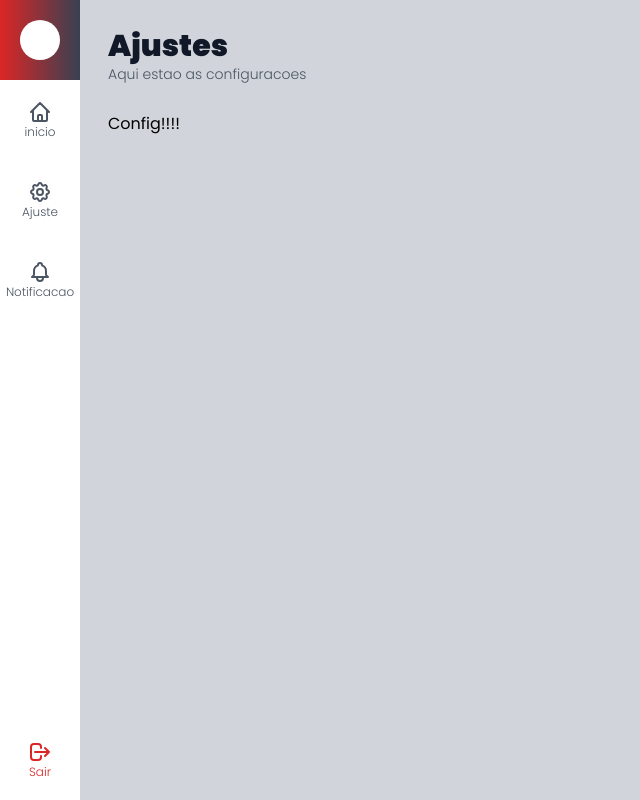
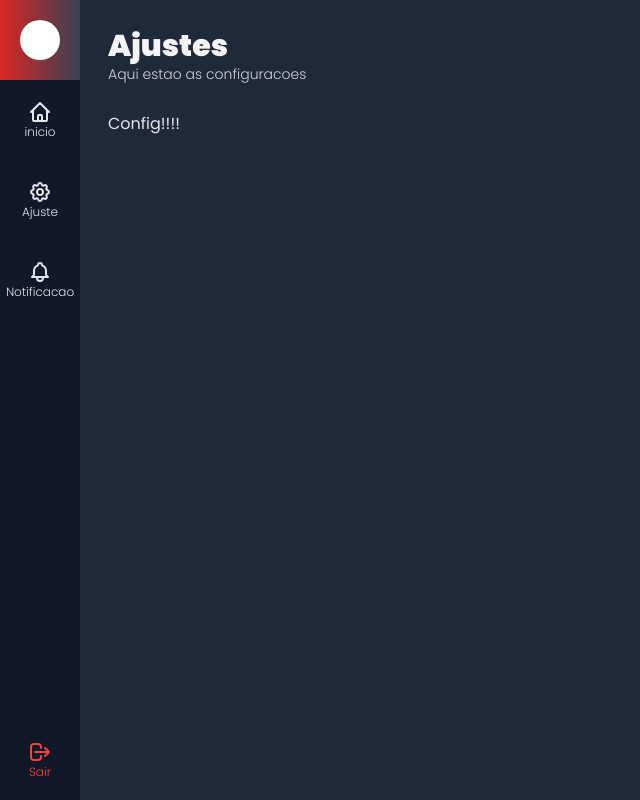
Before and after one commit to rafaelccorrea/template-login-ReactJs-NextJs, a Next.js app: page /ajustes in a window 1280 px wide. Shown: the whole page, without its empty margins (0-640 px from the left). Built offline with nearby package versions, Linux system fonts and the light colour scheme.

Commit message:
Modo dark

```diff
--- a/src/components/template/Conteudo.tsx
+++ b/src/components/template/Conteudo.tsx
@@ -5,7 +5,10 @@ interface ConteudoProps{
 export default function Conteudo(props: ConteudoProps){
     return (
         <div
-            className={`flex flex-col mt-7`}
+            className={`
+            flex flex-col mt-7
+            dark:text-gray-200
+            `}
         >
             {props.children}
         </div>
--- a/src/components/template/Layout.tsx
+++ b/src/components/template/Layout.tsx
@@ -10,7 +10,7 @@ interface LayoutProps{
 
 export default function Layout(props: LayoutProps){
     return (
-        <div className={`flex h-screen w-screen`}>
+        <div className={` dark flex h-screen w-screen`}>
             <MenuLateral/>
             <div className={`
                 flex w-full p-7 flex-col
--- a/src/components/template/MenuItem.tsx
+++ b/src/components/template/MenuItem.tsx
@@ -13,7 +13,7 @@ export default function MenuItem(props: MenuItemProps){
         return (
             <a className={`
                 flex flex-col justify-center items-center
-                h-20 w-20 text-gray-600 ${props.className}`}>
+                h-20 w-20 dark:text-gray-200 ${props.className}`}>
                     {props.icon}
                     <span className={`
                         text-xs font-light
@@ -24,7 +24,7 @@ export default function MenuItem(props: MenuItemProps){
         )
     }
     return (
-        <li onClick={props.OnClick} className={`hover:bg-gray-100 cursor-pointer`}>
+        <li onClick={props.OnClick} className={`hover:bg-gray-100 dark:hover:bg-gray-800 cursor-pointer`}>
             {props.url ? (
                 <Link href={props.url}>
                     {LinkRender()}
--- a/src/components/template/MenuLateral.tsx
+++ b/src/components/template/MenuLateral.tsx
@@ -4,7 +4,11 @@ import Logo from './Logo';
 
 export default function MenuLateral(){
     return (
-        <aside className={`flex flex-col`}>
+        <aside className={`
+        flex flex-col
+        dark:bg-gray-200 text-gray-700
+        dark:bg-gray-900
+        `}>
             <div className={`
                 flex flex-col items-center justify-center
                 bg-gradient-to-r from-red-600 to-gray-700
@@ -21,8 +25,9 @@ export default function MenuLateral(){
                 <MenuItem text="Sair" icon={Logout}
                 OnClick={() => console.log('text')}
                 className={`
-                    text-red-600
+                    text-red-600 dark:text-red-500
                     hover:bg-red-400 hover:text-white
+                    dark:hover:text-white
                 `}
                 />
             </ul>
--- a/src/components/template/Title.tsx
+++ b/src/components/template/Title.tsx
@@ -8,11 +8,13 @@ export default function Title(props: TitleProps){
         <div>
             <h1 className={`
                 font-black text-3xl text-gray-900
+                dark:text-gray-100
             `}>
                 {props.title}
             </h1>
             <h2 className={`
                 font-light text-sm text-gray-600
+                dark:text-gray-300
             `}>
                 {props.subtitle}
             </h2>
```
